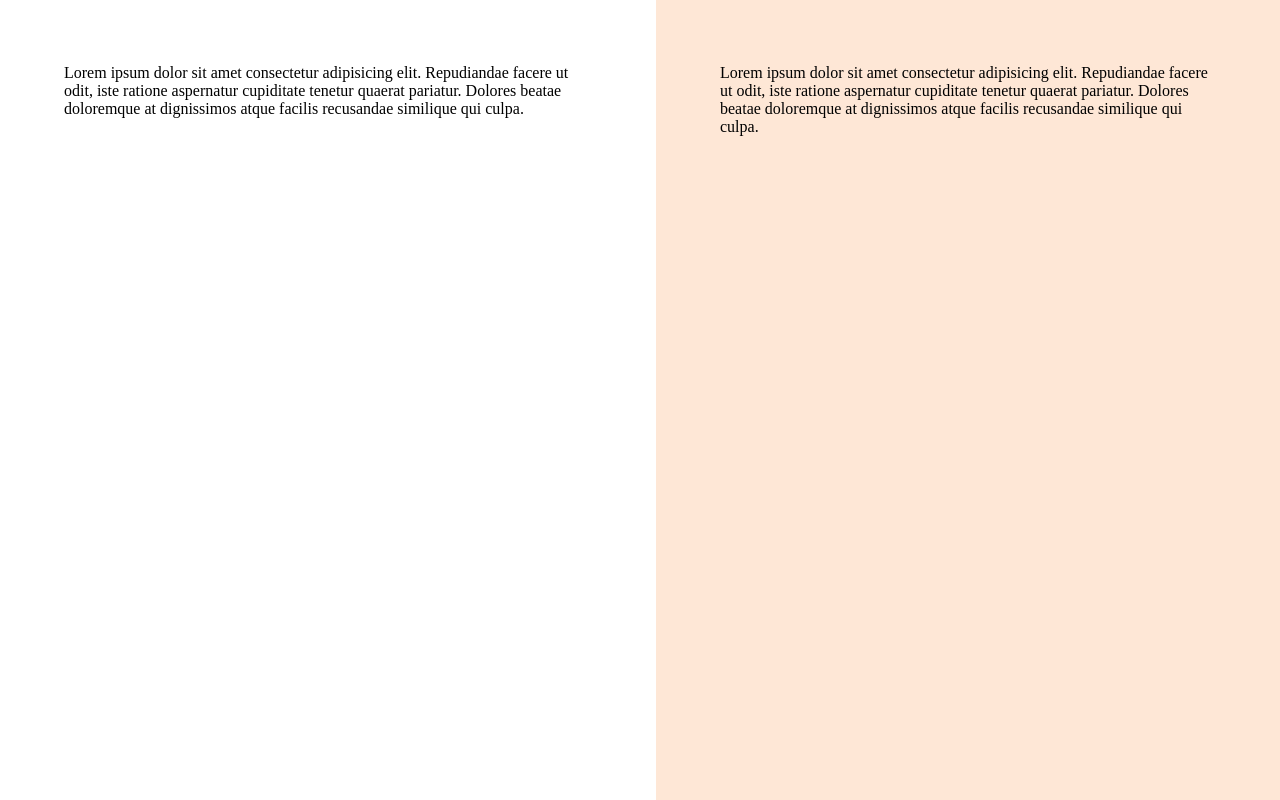
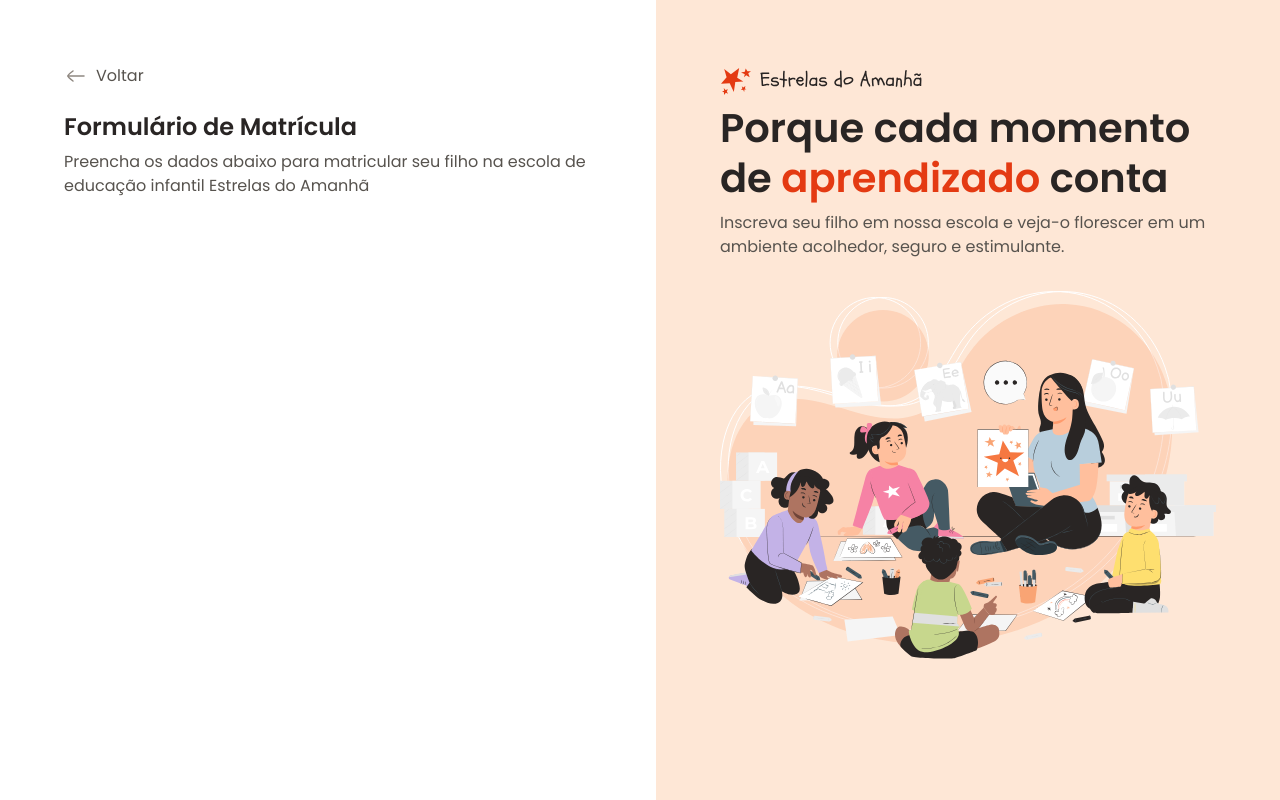
Before and after one commit to andreskull2/form-matricula-responsivo-v1, a plain HTML site: page index.html in a window 1280 px wide. Drawn offline with Linux system fonts and the light colour scheme.

Commit message:
Aside and main content

```diff
--- a/index.html
+++ b/index.html
@@ -17,17 +17,32 @@
     <div id="app">
         <main>
             <div class="main-container">
-                Lorem ipsum dolor sit amet consectetur adipisicing elit. Repudiandae facere ut odit,
-                iste ratione aspernatur cupiditate tenetur quaerat pariatur. Dolores beatae doloremque at dignissimos atque
-                facilis recusandae similique qui culpa.
+                <div class="back">
+                    <img src="assets/icons/arrow-left-02.svg" alt="ícone de voltar">
+                    <span>Voltar</span>
+                </div>
+
+                <h1>Formulário de Matrícula</h1>
+                <p>Preencha os dados abaixo para matricular seu filho na escola de educação
+                    infantil Estrelas do Amanhã
+                </p>
             </div>
         </main>
 
         <aside>
             <div class="aside-container">
-                Lorem ipsum dolor sit amet consectetur adipisicing elit. Repudiandae facere ut odit,
-                iste ratione aspernatur cupiditate tenetur quaerat pariatur. Dolores beatae doloremque at dignissimos atque
-                facilis recusandae similique qui culpa.
+               <header>
+                <img src="assets/logo/logo.svg" alt="Logo Estrelas do Amanhã">
+                <h2>Porque cada momento de <span>aprendizado</span> conta
+                </h2>
+
+                <p>Inscreva seu filho em nossa escola e veja-o
+                    florescer em um ambiente acolhedor, seguro
+                    e estimulante.
+                </p>
+               </header>
+               <img src="assets/img/pana.svg" alt="Ilustração de uma professora com
+               crianças prestando atenção">
             </div>
         </aside>
     </div>
--- a/styles/global.css
+++ b/styles/global.css
@@ -24,4 +24,16 @@
 
 body {
     overflow: hidden;
+
+    font: var(--text);
+    color: var(--text-secondary);
 }
+
+h1, h2 {
+    color: var(--text-primary);
+}
+
+img {
+    max-width: 100%;
+    height: auto;
+}
--- a/styles/layout.css
+++ b/styles/layout.css
@@ -15,6 +15,18 @@ main .main-container {
     margin-left: auto;
 }
 
+main .back {
+    display: flex;
+    align-items: center;
+    gap: .5rem;
+    margin-bottom: 1.5rem;
+}
+
+main h1 {
+    font: 600 1.5rem/1.25 var(--font-family);
+    margin-bottom: .5rem;
+}
+
 aside {
     background-color: var(--surface-secondary);
     padding: 4rem;
@@ -23,3 +35,16 @@ aside {
 aside .aside-container {
     max-width: 31rem;
 }
+
+aside .aside-container > img {
+    margin-top: 2rem;
+}
+
+aside h2 {
+    font: 600 2.5rem/1.25 var(--font-family);
+    margin-bottom: .5rem;
+}
+
+aside h2 span {
+    color: var(--text-highlight);
+}
```
